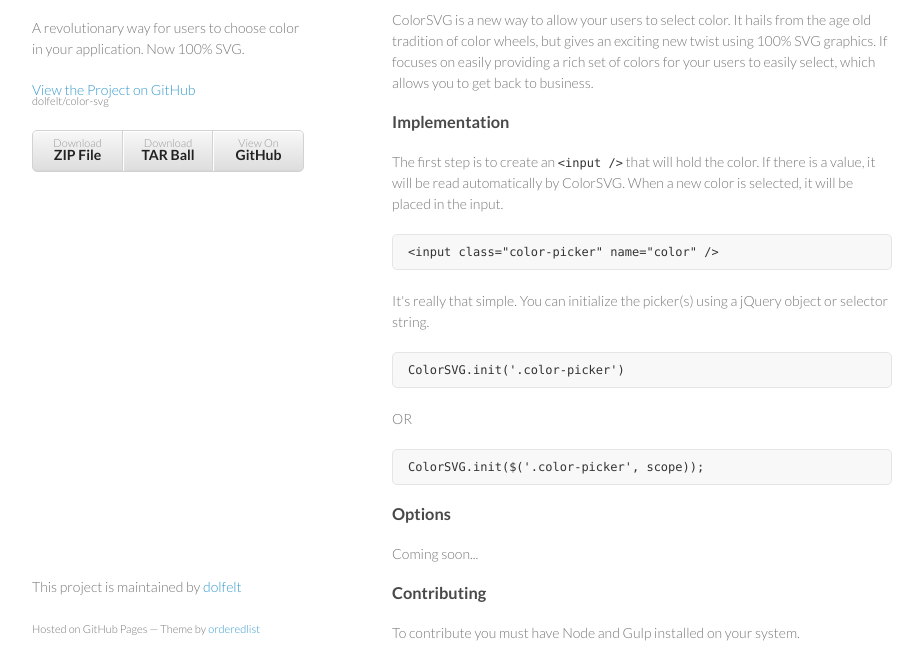
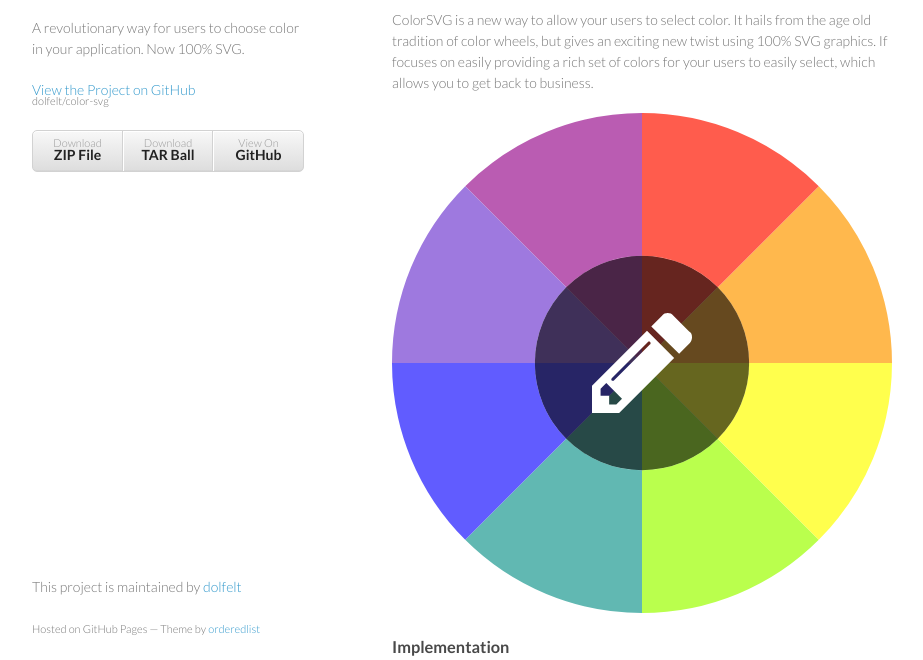
Before and after one commit to dolfelt/color-svg, a plain HTML site: page index.html in a window 1280 px wide. Shown: the part 92-752 px from the top of the page, without its empty margins (178-1101 px from the left). Drawn offline with Linux system fonts and the light colour scheme.

Commit message:
Added custom logo for page.

```diff
--- a/index.html
+++ b/index.html
@@ -34,6 +34,8 @@
 <p>ColorSVG is a new way to allow your users to select color. It hails from the age old tradition of color wheels, but
 gives an exciting new twist using 100% SVG graphics. If focuses on easily providing a rich set of colors for your
 users to easily select, which allows you to get back to business.</p>
+
+<p><img src="wheel.svg" style="width: 100%" /></p>
 
 <h3>
 <a name="implementation" class="anchor" href="#implementation"><span class="octicon octicon-link"></span></a>Implementation</h3>
```
Also changed, not shown: wheel.svg (added), 1 other file.
